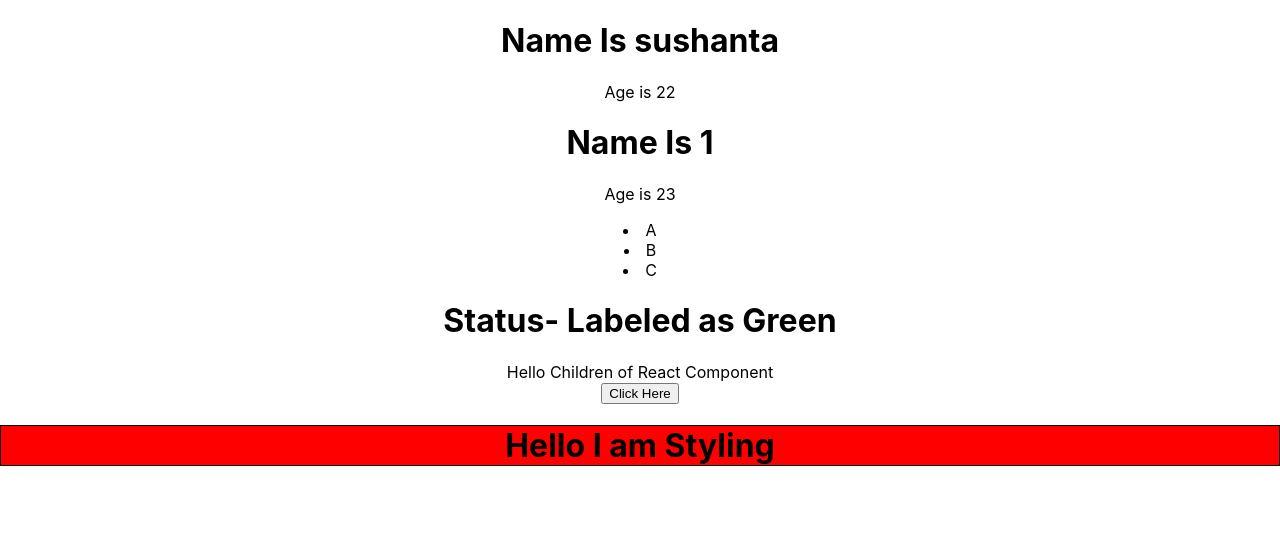
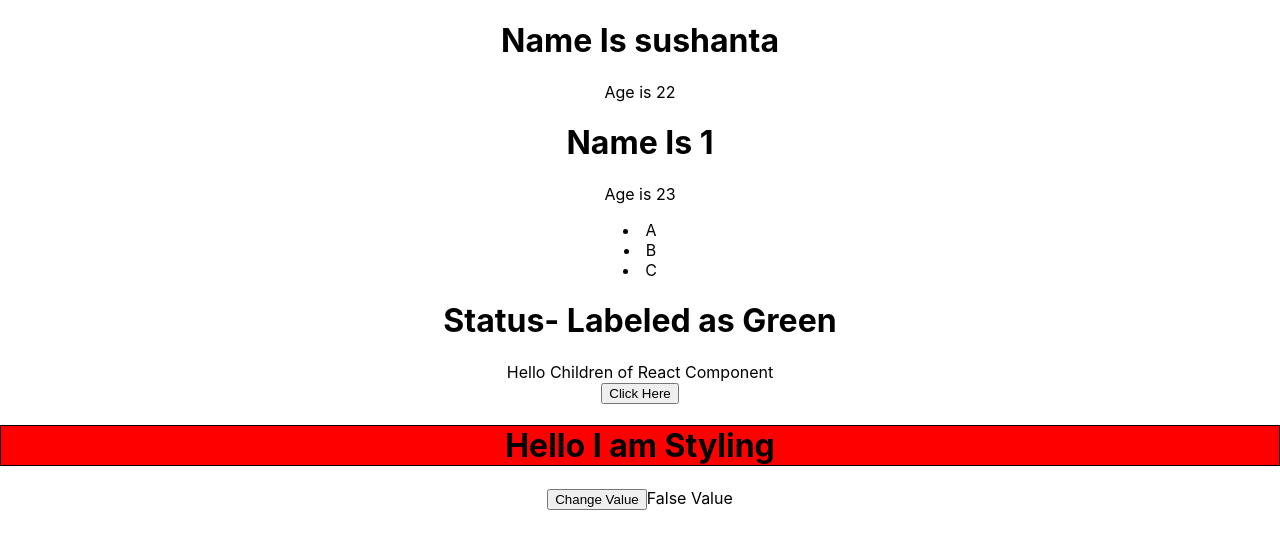
Before and after one commit to sushantagupta007/BasicTS, a React (Create React App) app in the folder my-app/: page / in a window 1280 px wide. Shown: the top 548 px of the page. Built offline with nearby package versions, Linux system fonts and the light colour scheme.

Commit message:
TS infer featur for useState hookk

```diff
--- a/my-app/src/App.tsx
+++ b/my-app/src/App.tsx
@@ -4,6 +4,7 @@ import AdvancedProps from "./component/AdvancedProps";
 import ArrayList from "./component/ArrayList";
 import Event from "./component/Event";
 import Heading from "./component/Heading";
+import Hooke from "./component/Hooke";
 import ReactNode from "./component/ReactNode";
 import Style from "./component/Style";
 import Users from "./component/Users";
@@ -26,6 +27,7 @@ function App() {
       <Event eventClick={(e) => handleClick(e)} />
       {/* TypeScript throw error if don't assing property and value correctly.  */}
       <Style style={{ backgroundColor: "red", border: "1px solid black" }} />
+      <Hooke></Hooke>
     </div>
   );
 }
--- /dev/null
+++ b/my-app/src/Types/ArrayList.ts
@@ -0,0 +1,7 @@
+export type Name = {
+  name: String;
+};
+
+export type ArrayProp = {
+  names: Name[];
+};
--- a/my-app/src/component/ArrayList.tsx
+++ b/my-app/src/component/ArrayList.tsx
@@ -1,10 +1,6 @@
 import React from "react";
+import { ArrayProp } from "../Types/ArrayList";
 
-type ArrayProp = {
-  names: {
-    name: string;
-  }[];
-};
 const ArrayList = (props: ArrayProp) => {
   const { names } = props;
   return (
--- /dev/null
+++ b/my-app/src/component/Hooke.tsx
@@ -0,0 +1,29 @@
+import React, { useState } from "react";
+
+const Hooke = () => {
+  const [value, setValue] = useState(false);
+
+  const handleClick = () => {
+    if (value) {
+      setValue(false);
+    }
+
+    if (!value) {
+      setValue(true);
+    }
+  };
+  return (
+    <div>
+      <button type="button" onClick={handleClick}>
+        {" "}
+        Change Value
+      </button>
+      {value ? `True Value ` : `False Value`}
+    </div>
+  );
+};
+
+export default Hooke;
+
+//In simple case, we don't need to write typescript
+//But comples state , we need to use typescript
```
